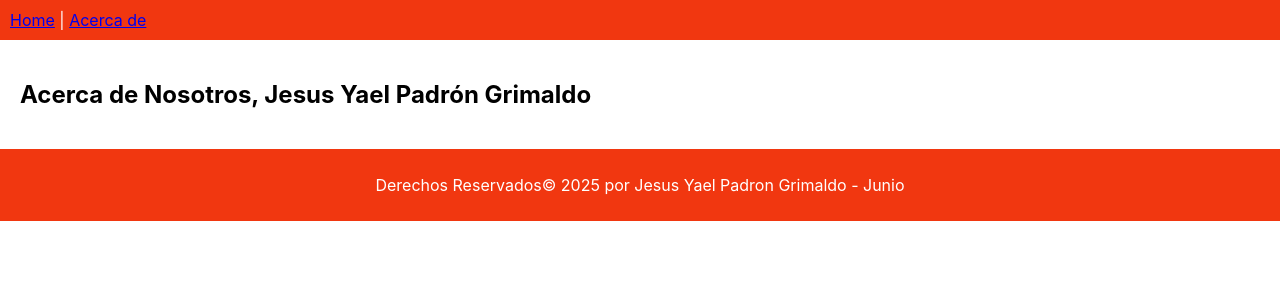
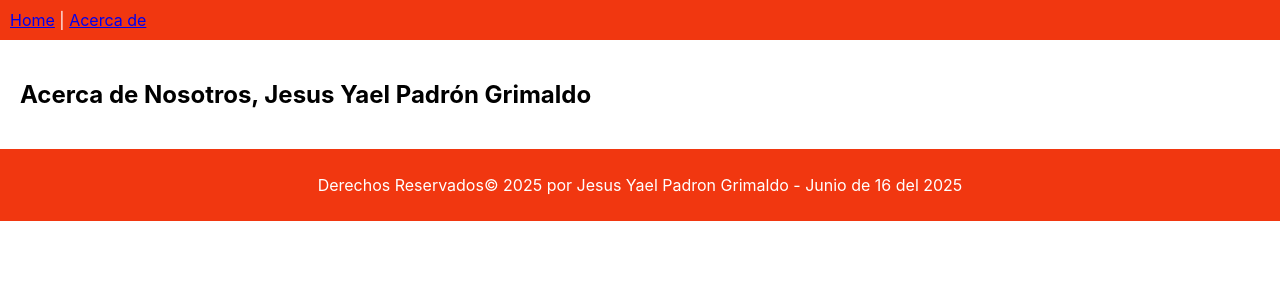
Before and after one commit to xRaiderKing/practica5_desafio3, a React (Create React App) app: page /practica5_desafio3/about in a window 1280 px wide. Shown: the top 300 px of the page. Built offline with nearby package versions, Linux system fonts and the light colour scheme.

Commit message:
Junio de 16 del 2025

```diff
--- a/src/layout/Layout.jsx
+++ b/src/layout/Layout.jsx
@@ -14,7 +14,7 @@ return (
 </main>
 <footer style={{ padding: '10px', backgroundColor: '#f13710', color: '#fff',
 textAlign: 'center' }}>
-<p>Derechos Reservados© 2025 por Jesus Yael Padron Grimaldo - Junio</p>
+<p>Derechos Reservados© 2025 por Jesus Yael Padron Grimaldo - Junio de 16 del 2025</p>
 </footer>
 </div>
 );
```
